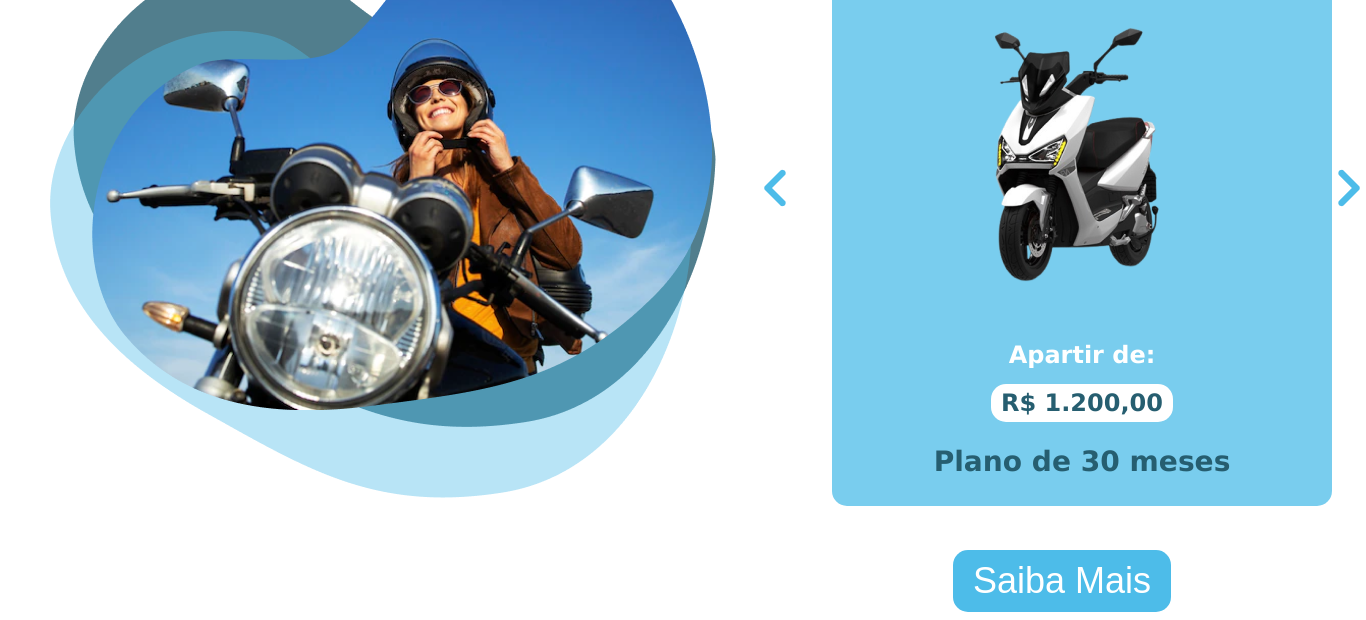
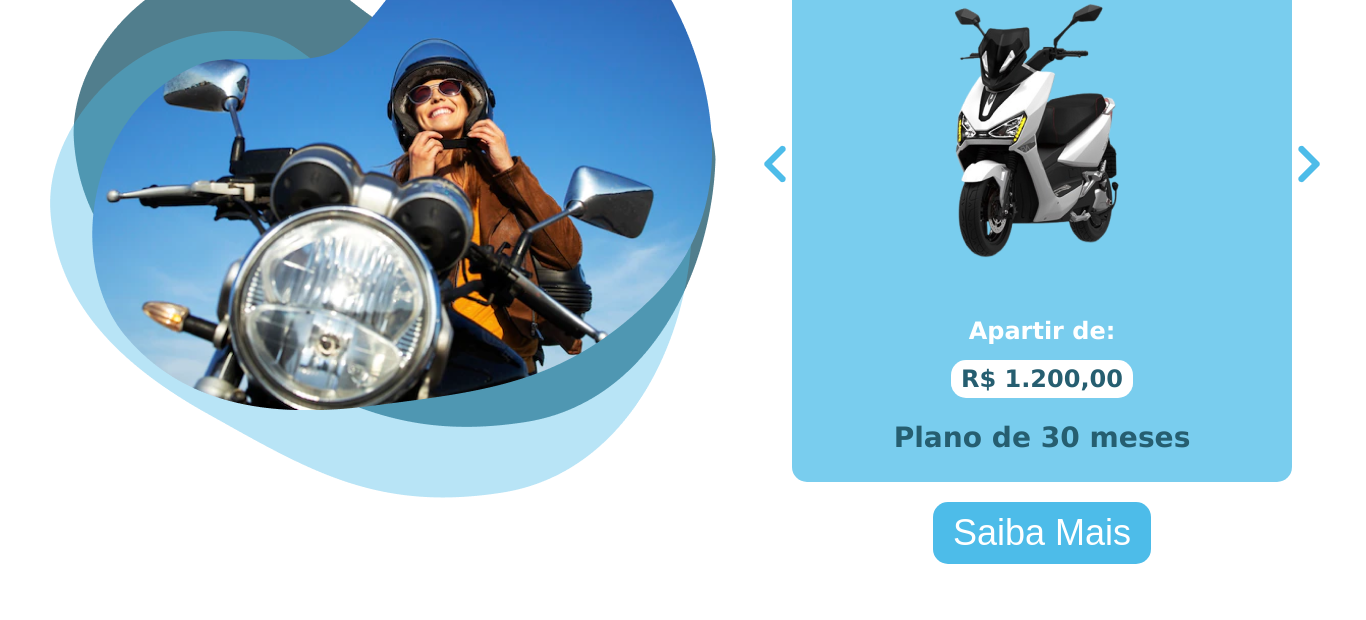
Before and after one commit to silveiratalita/DNC-BYECAR, a plain HTML site: page index.html in a window 1280 px wide. Shown: the part 376-996 px from the top of the page, 1366 px wide, since content can reach past the window. After the commit the page ends 948 px from the top, so only its background shows below. Drawn offline with Linux system fonts and the light colour scheme.

Commit message:
fix: add ajustes

```diff
--- a/style.css
+++ b/style.css
@@ -33,10 +33,11 @@ header {
 
 ul {
     display: flex;
-    gap: 10px;
     width: 500px;
+    overflow: hidden;
+    padding: 0;
+    margin: 0;
 
-    overflow: hidden;
 
 
 }
```
